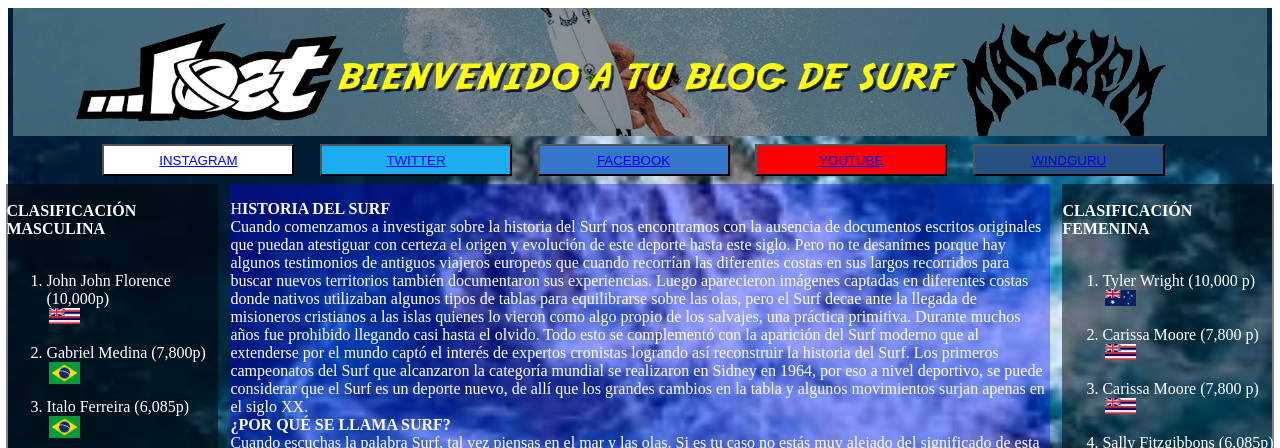
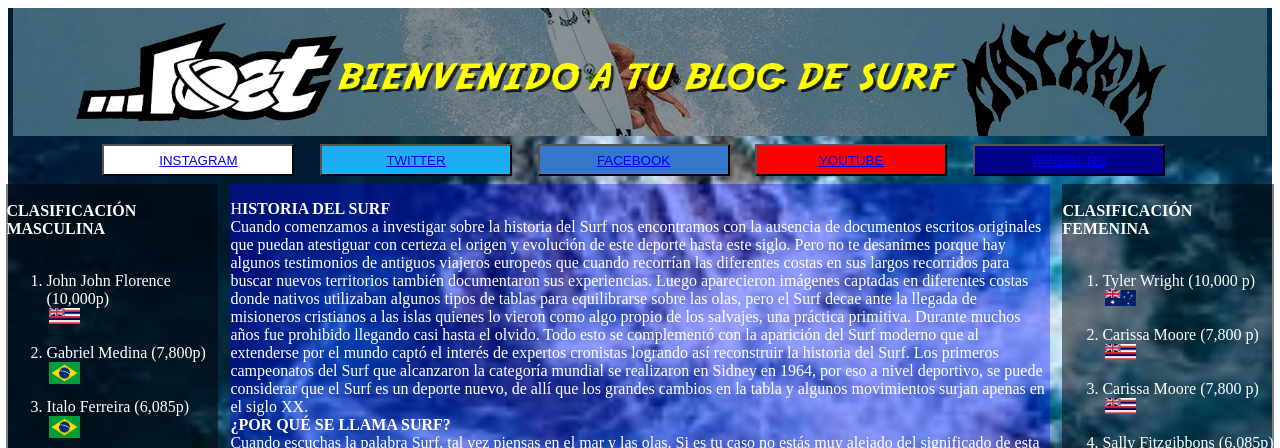
Before and after one commit to isravg22/Proyecto2021, a plain HTML site: page index.html in a window 1280 px wide. Shown: the top 448 px of the page. Drawn offline with Linux system fonts and the light colour scheme.

Commit message:
Update posiciones1.css

```diff
--- a/CSS/posiciones1.css
+++ b/CSS/posiciones1.css
@@ -114,6 +114,6 @@ address{
 	width:15%;
 	height: 4%;
 	left: 76%;
-	background-color:rgb(39, 81, 128);
+	background-color:darkblue;
 	position: absolute;
 }
```
